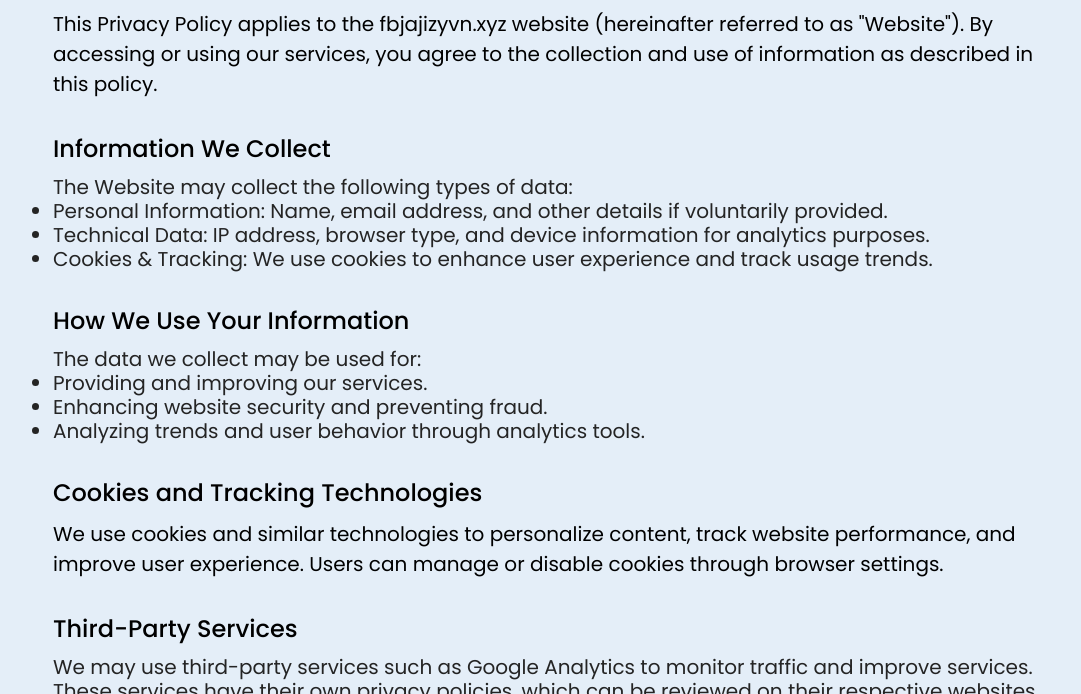
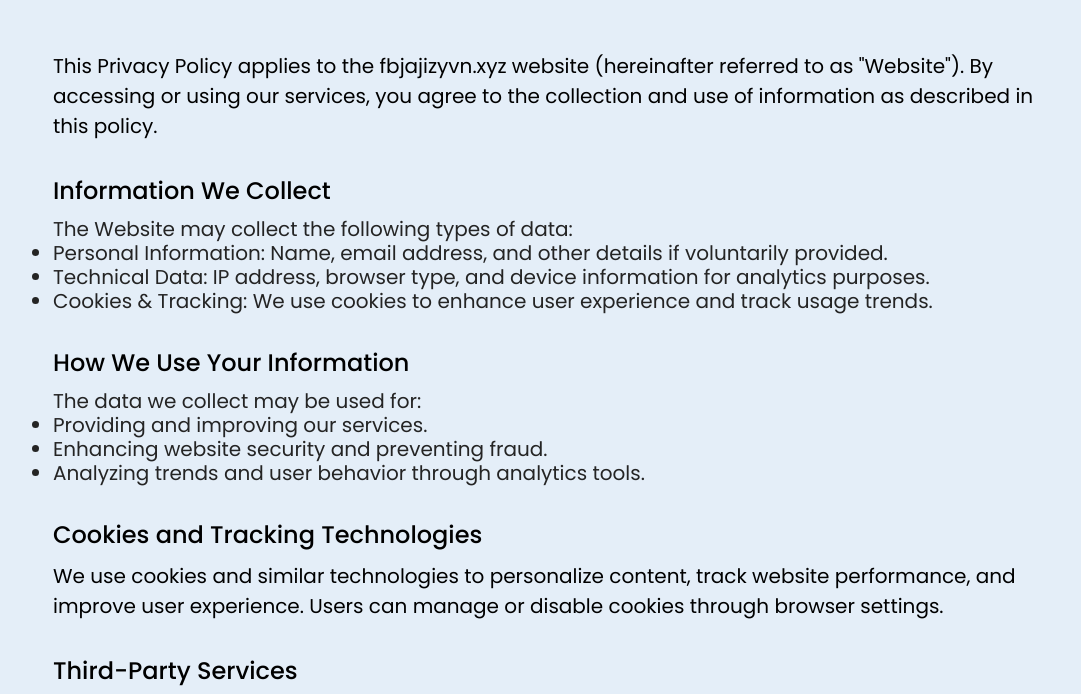
Before and after one commit to VladimirObidchuk/stp-8892, a website built with Vite: page src/privacy-policy.html in a window 1280 px wide. Shown: the part 254-948 px from the top of the page, without its empty margins (83-1164 px from the left). Built offline with nearby package versions, Linux system fonts and the light colour scheme; a web font is replaced by a local one.

Commit message:
fix padding privacy policy

```diff
--- a/src/scss/privacy-policy.scss
+++ b/src/scss/privacy-policy.scss
@@ -1,6 +1,7 @@
 .privacy-policy {
   max-width: 100%;
   background-color: $_main_bg_color;
+  padding: 42px 0 0;
 }
 
 .title-privacy {
```
